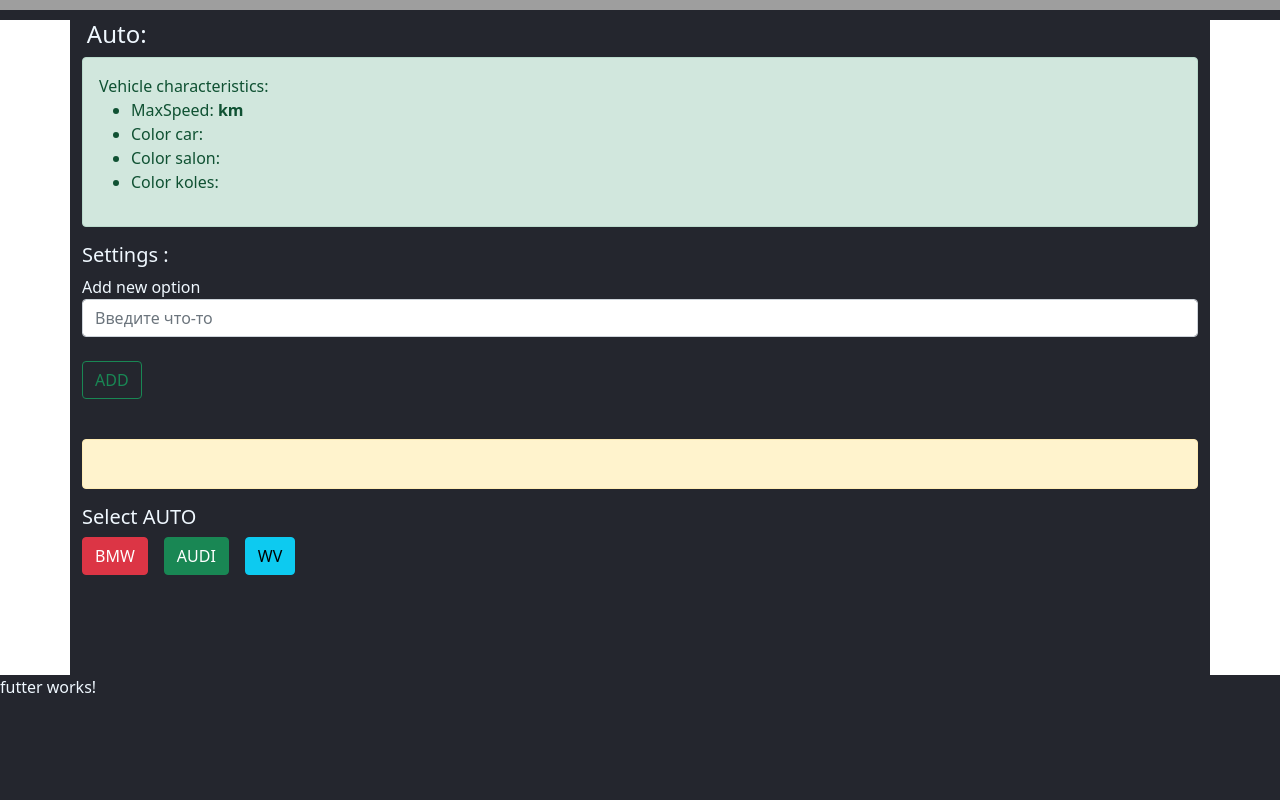
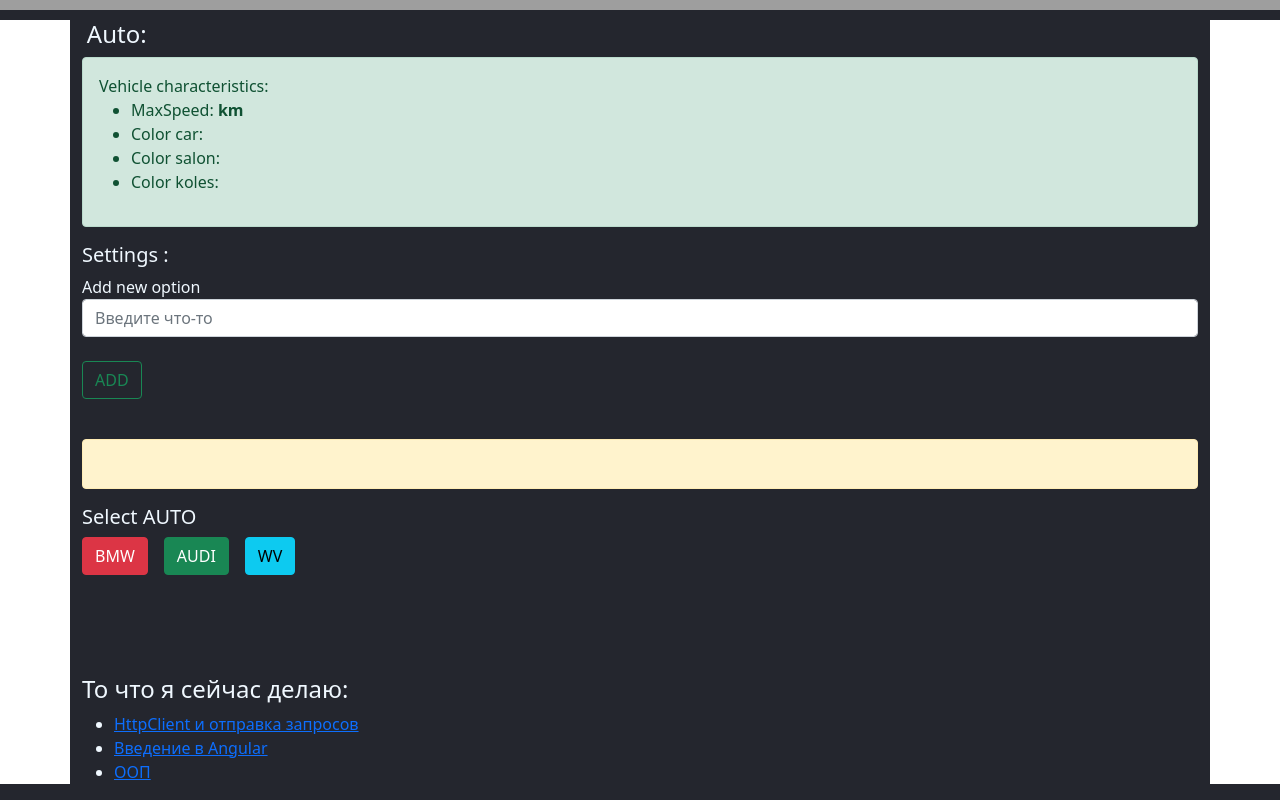
Before and after one commit to 7RetUrN/angular-my-car, an Angular app: page / in a window 1280 px wide. Shown: the part 780-1580 px from the top of the page. Before the commit the page ends 1495 px from the top, so only its background shows below. Built offline with nearby package versions, Linux system fonts and the light colour scheme; grey boxes are pictures that could not be loaded.

Commit message:
1 file modified

```diff
--- a/src/app/components/futter/futter.component.html
+++ b/src/app/components/futter/futter.component.html
@@ -1 +1,18 @@
-<p>futter works!</p>
+<div class="container">
+  <h4>То что я сейчас делаю:</h4>
+  <ul>
+    <li>
+      <a href="https://metanit.com/web/angular2/6.1.php" target="blanck"
+        >HttpClient и отправка запросов</a
+      >
+    </li>
+    <li>
+      <a href="https://metanit.com/web/angular2/1.1.php" target="blanck"
+        >Введение в Angular</a
+      >
+    </li>
+    <li>
+      <a href="https://www.youtube.com/watch?v=-6DWwR_R4Xk&t=1829s">ООП</a>
+    </li>
+  </ul>
+</div>
```
